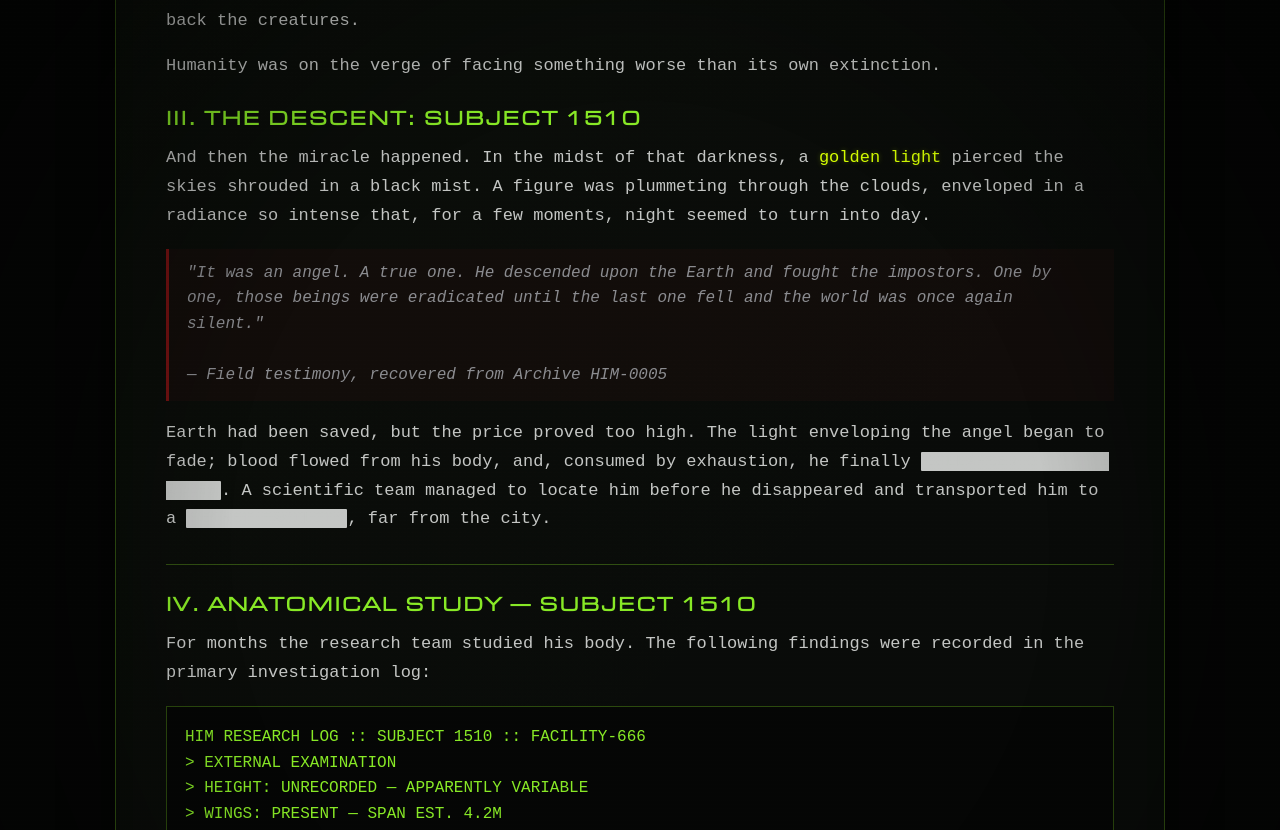
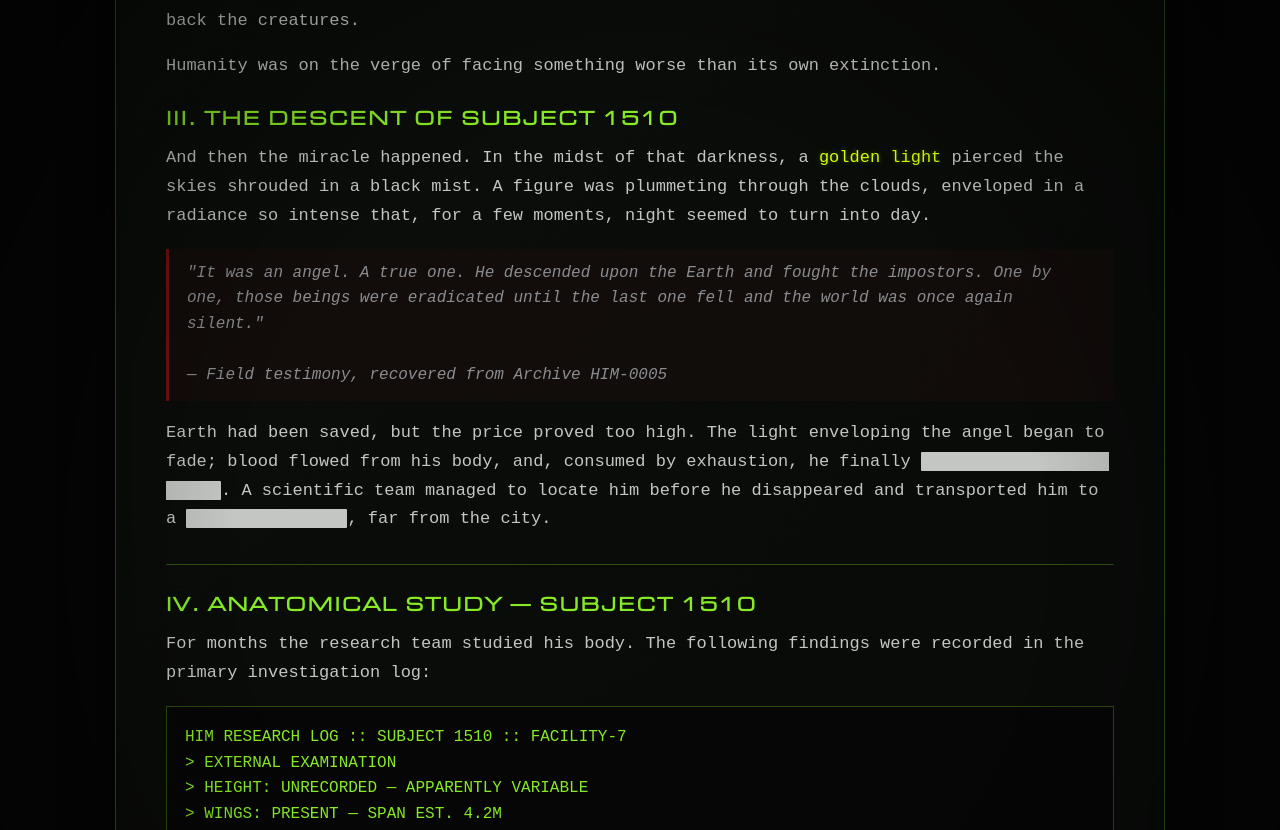
Before and after one commit to draecarysse/himresearchdivision.github.io, a Jekyll site: the page built from files/morning-star.html, in a window 1280 px wide and 1400 px high, scrolled down 1183 px. Shown: the part 152-982 px from the top of the window. Built offline with Jekyll 4.4.1, drawn with Linux system fonts in a browser that asks for light colours; some web fonts are replaced; some of the changed text lies outside the part shown.

Commit message:
Update morning-star.html

```diff
--- a/files/morning-star.html
+++ b/files/morning-star.html
@@ -2,14 +2,15 @@
 layout: default
 title: "HIM-0042: Morning Star"
 description: Classified — Subject 1510 Research File — HIM Research Division
+permalink: /files/morning-star.html.html
 ---
 
 <div class="arg-header">
   <div class="arg-classification">
-    <span class="glitch" data-text="CLASSIFIED — LEVEL 4 // HIM EYES ONLY">CLASSIFIED — LEVEL 4 // HIM EYES ONLY</span>
+    <span class="glitch" data-text="CLASSIFIED — LEVEL 4 // HIM EYES ONLY">CLASSIFIED — LEVEL 4 // HIM: EYES</span>
   </div>
   <h1 class="arg-title">SUBJECT 1510 — RESEARCH FILE</h1>
-  <div class="arg-doc-id">DOC: HIM-0042 // REV: 12 // DATE: 1990-06-14 // CLASS: TOP SECRET</div>
+  <div class="arg-doc-id">DOC: HIM-0042 // REV: 666 // DATE: 1990-06-14 // CLASS: TOP SECRET</div>
 </div>
 
 <div class="arg-content">
@@ -87,8 +88,8 @@
     Humanity was on the verge of facing something worse than its own extinction.
   </p>
 
-  <!-- III. The Descent: Subject 1510 -->
-  <h3>III. The Descent: Subject 1510</h3>
+  <!-- III. The Descent of Subject 1510 -->
+  <h3>III. The Descent of Subject 1510</h3>
 
   <p>
     And then the miracle happened. In the midst of that darkness, a
@@ -123,7 +124,7 @@
     recorded in the primary investigation log:
   </p>
 
-  <div class="terminal-output">HIM RESEARCH LOG :: SUBJECT 1510 :: FACILITY-666
+  <div class="terminal-output">HIM RESEARCH LOG :: SUBJECT 1510 :: FACILITY-7
 &gt; EXTERNAL EXAMINATION
 &gt; HEIGHT: UNRECORDED — APPARENTLY VARIABLE
 &gt; WINGS: PRESENT — SPAN EST. 4.2M
@@ -437,7 +438,7 @@
 <nav class="him-nav">
   <a href="{{ '/' | relative_url }}">Home</a>
   <a href="{{ '/archive' | relative_url }}">Archive</a>
-  <a href="{{ '/files/morning-star' | relative_url }}" class="active">Files</a>
+  <a href="{{ '/files/morning-star.html' | relative_url }}" class="active">Files</a>
 </nav>
 
 <!-- Terminal prompt -->
```
Also changed, not shown: other parts of files/morning-star.html (+2 -2 lines).
